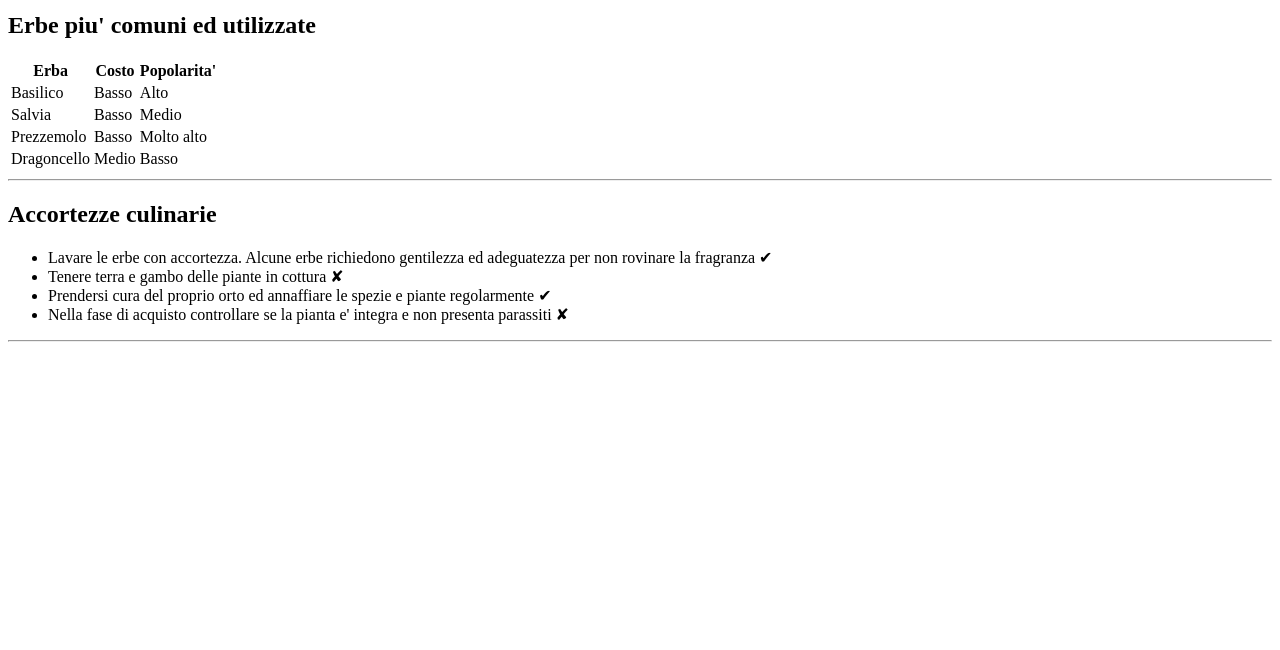
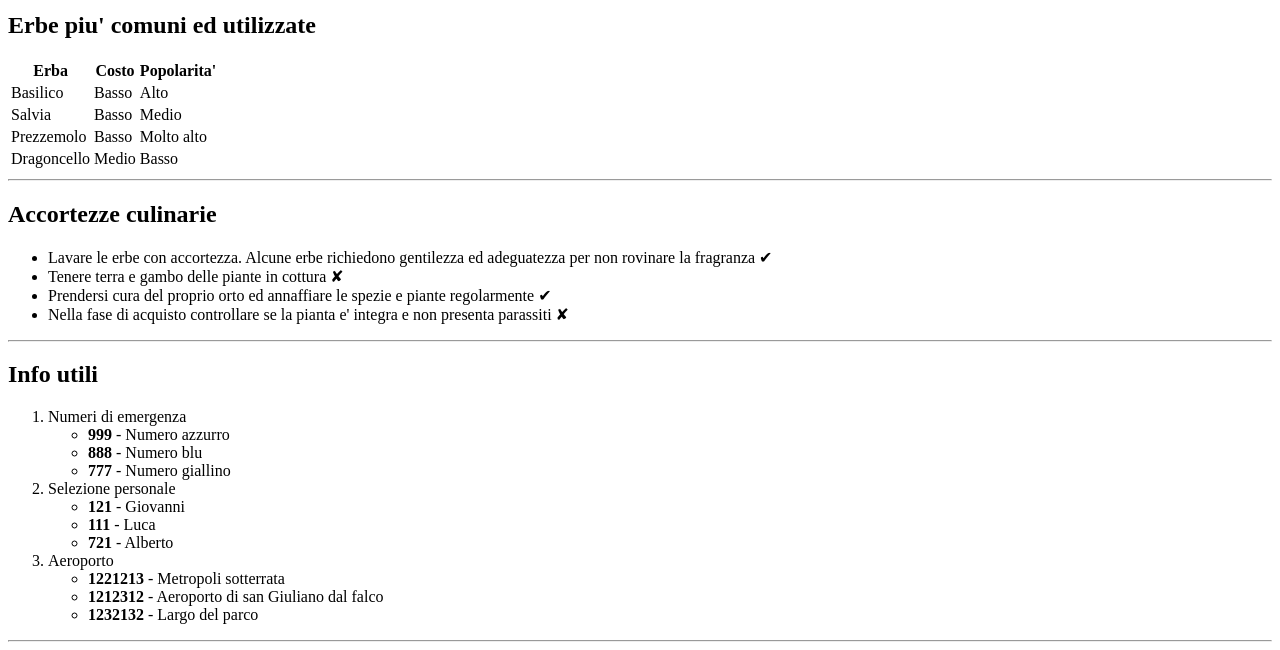
Before and after one commit to antoStr/sb-erbe-aromatiche, a plain HTML site: page index.html in a window 1280 px wide. Shown: the part 402-1052 px from the top of the page. Before the commit the page ends 800 px from the top, so only its background shows below. Drawn offline with Linux system fonts and the light colour scheme.

Commit message:
aggiunta info utili

```diff
--- a/index.html
+++ b/index.html
@@ -64,9 +64,37 @@
                 <li>Nella fase di acquisto controllare se la pianta e' integra e non presenta parassiti &#10008</li>
             </ul>
             <hr>
+            <!--Numeri di emergenza-->
+            <h2>Info utili</h2>
+            <ol>
+                <li>
+                    <div>Numeri di emergenza</div>
+                    <ul>
+                        <li><strong>999</strong> - Numero azzurro</li>
+                        <li><strong>888</strong> - Numero blu</li>
+                        <li><strong>777</strong> - Numero giallino</li>
+                    </ul>
+                </li>
+                <li>
+                    <div>Selezione personale</div>
+                    <ul>
+                        <li><strong>121</strong> - Giovanni</li>
+                        <li><strong>111</strong> - Luca</li>
+                        <li><strong>721</strong> - Alberto</li>
+                    </ul>
+                </li>
+                <li>
+                    <div>Aeroporto</div>
+                    <ul>
+                        <li><strong>1221213</strong> - Metropoli sotterrata</li>
+                        <li><strong>1212312</strong> - Aeroporto di san Giuliano dal falco</li>
+                        <li><strong>1232132</strong> - Largo del parco</li>
+                    </ul>
+                </li>
+            </ol>
+            <hr>
         </main>
         <!--Inizio footer-->
-
         <footer>
 
         </footer>
```
